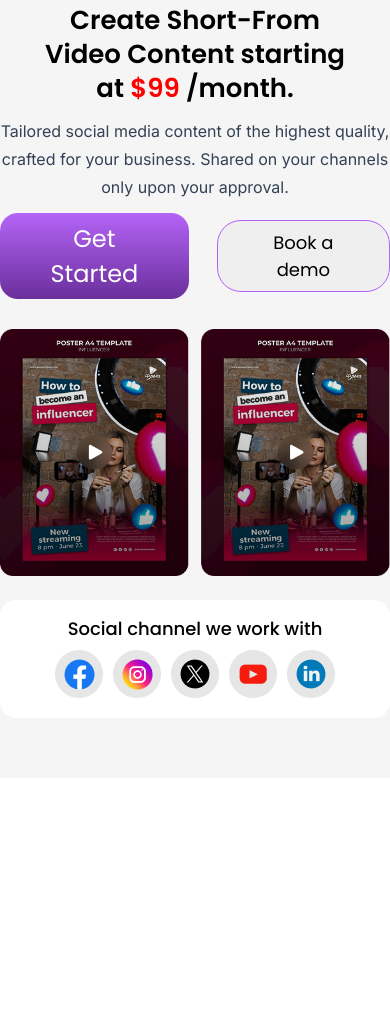
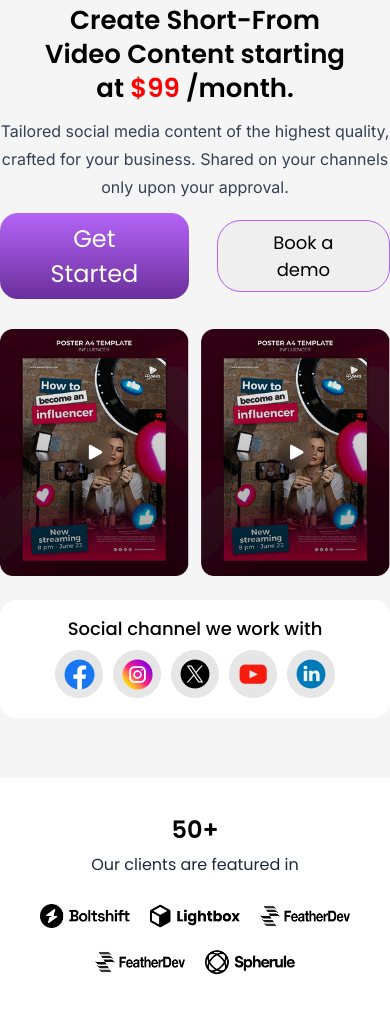
Before and after one commit to arnisha-sarkar/sm-technology-task, a plain HTML site: page index.html in a window 390 px wide. Shown: the part 213-1228 px from the top of the page. Before the commit the page ends 991 px from the top, so only its background shows below. Drawn offline with Linux system fonts and the light colour scheme.

Commit message:
feat: add featured section with responsive logo showcase

```diff
--- a/index.html
+++ b/index.html
@@ -73,6 +73,30 @@
                 </div>
             </div>
         </section>
+        <!-- featured section -->
+        <section class="featured">
+            <div class="featured-parent container">
+                <div class="featured-box-one">
+                    <div>
+                        <h3>50+</h3>
+                        <p>Our clients are featured in</p>
+                    </div>
+                </div>
+                <div class="featured-box-two">
+                    <img src="./assets/images/Line 1.png" alt="">
+                </div>
+                <div class="featured-box-three">
+                    <img src="./assets/images/Fictional company logo.png" alt="">
+                    <img src="./assets/images/Fictional company logo 2.png" alt="">
+                    <img src="./assets/images/Fictional company logo 3.png" alt="">
+                    <img src="./assets/images/Fictional company logo 3.png" alt="">
+                    <img src="./assets/images/Fictional company logo 4.png" alt="">
+                    <!--
+                    <img src="./assets/images/Fictional company logo 5.png" alt="">
+                    <img src="./assets/images/Fictional company logo 6.png" alt=""> -->
+                </div>
+            </div>
+        </section>
     </main>
     <script src="./script.js"></script>
 </body>
--- a/style.css
+++ b/style.css
@@ -157,6 +157,49 @@ nav {
   justify-content: space-between;
   gap: 32px;
 }
+
+/* featured section */
+.featured {
+  background-color: #ffffff;
+}
+.featured-parent {
+  display: flex;
+  align-items: center;
+  padding: 80px 0 80px 0;
+}
+.featured-box-one {
+  width: 25%;
+}
+.featured-box-one h3 {
+  font-family: "Poppins", sans-serif;
+  font-weight: 600;
+  font-size: 32px;
+  line-height: 100%;
+  font-style: bold;
+  color: #000000;
+  padding-bottom: 15px;
+}
+.featured-box-one p {
+  font-family: "Poppins", sans-serif;
+  font-weight: 400;
+  font-size: 20px;
+  line-height: 100%;
+  color: #1d2939;
+}
+.featured-box-two {
+  width: 5%;
+  display: flex;
+  justify-content: center;
+  align-items: center;
+}
+.featured-box-three {
+  width: 70%;
+  display: flex;
+  justify-content: space-between;
+}
+.featured-box-three img {
+  width: 130px;
+}
 /* responsive style */
 /* --- Tablet and Mobile Responsive Styles (Below 1024px) --- */
 @media (max-width: 1024px) {
@@ -267,6 +310,37 @@ nav {
     gap: 15px;
     justify-content: center;
   }
+  /* featured section */
+  .featured-parent {
+    flex-direction: column; /* হেডলাইন উপরে এবং লোগো নিচে আসবে */
+    text-align: center;
+    gap: 30px;
+    padding: 40px 20px;
+  }
+
+  .featured-box-one {
+    width: 100%; /* হেডলাইন বক্স পুরো জায়গা নেবে */
+  }
+
+  .featured-box-one h3 {
+    font-size: 28px;
+  }
+
+  /* মাঝখানের ৫% গ্যাপ বক্সটি মোবাইলে দরকার নেই */
+  .featured-box-two {
+    display: none;
+  }
+
+  .featured-box-three {
+    width: 100%;
+    flex-wrap: wrap; /* লোগোগুলো জায়গা না পেলে নিচে নেমে আসবে */
+    justify-content: center;
+    gap: 30px; /* লোগোগুলোর মাঝে গ্যাপ */
+  }
+
+  .featured-box-three img {
+    width: 110px; /* ট্যাবলেটে লোগো কিছুটা ছোট করা হলো */
+  }
 }
 
 /* --- Extra Small Mobile Adjustments (Below 480px) --- */
@@ -303,4 +377,20 @@ nav {
     flex-wrap: wrap; /* আইকন বেশি হলে নিচে নেমে আসবে */
     gap: 10px;
   }
+  /* featured section er code */
+  .featured-box-one h3 {
+    font-size: 24px;
+  }
+
+  .featured-box-one p {
+    font-size: 16px;
+  }
+
+  .featured-box-three img {
+    width: 90px; /* ছোট মোবাইলে লোগো আরও ছোট করা হলো */
+  }
+
+  .featured-box-three {
+    gap: 20px;
+  }
 }
```
Also changed, not shown: assets/images/Fictional company logo 2.png (added), assets/images/Fictional company logo 3.png (added), assets/images/Fictional company logo 4.png (added), assets/images/Fictional company logo 5.png (added), assets/images/Fictional company logo 6.png (added), assets/images/Fictional company logo.png (added), assets/images/Line 1.png (added).
